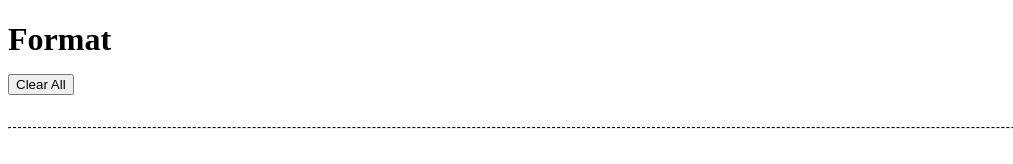
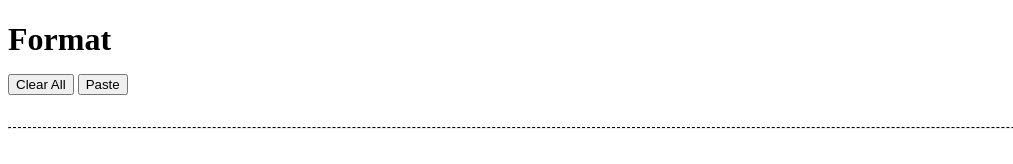
Before and after one commit to mura32033/text-formatter, a plain HTML site: page index.html in a window 1280 px wide. Shown: the top 164 px of the page, without its empty margins (0-1013 px from the left). Drawn offline with Linux system fonts and the light colour scheme.

Commit message:
Added paste function.

```diff
--- a/index.html
+++ b/index.html
@@ -37,6 +37,7 @@
 <body>
   <h1 class="mb-1">Format</h1>
   <button onclick="clearText()" id="clearText">Clear All</button>
+  <button onclick="paste()" id="paste">Paste</button>
   <hr>
   <div class="flex flex-col w-1_2 m-auto">
     <div class="flex flex-col">
@@ -102,6 +103,15 @@
         window.open(url, '_blank');
       }
     }
+    function paste(){
+      if(navigator.clipboard){
+        navigator.clipboard.readText()
+        .then(function(t){
+          input_text.value = t;
+          clicked();
+        })
+      }
+    }
   </script>
 </body>
 </html>
```
